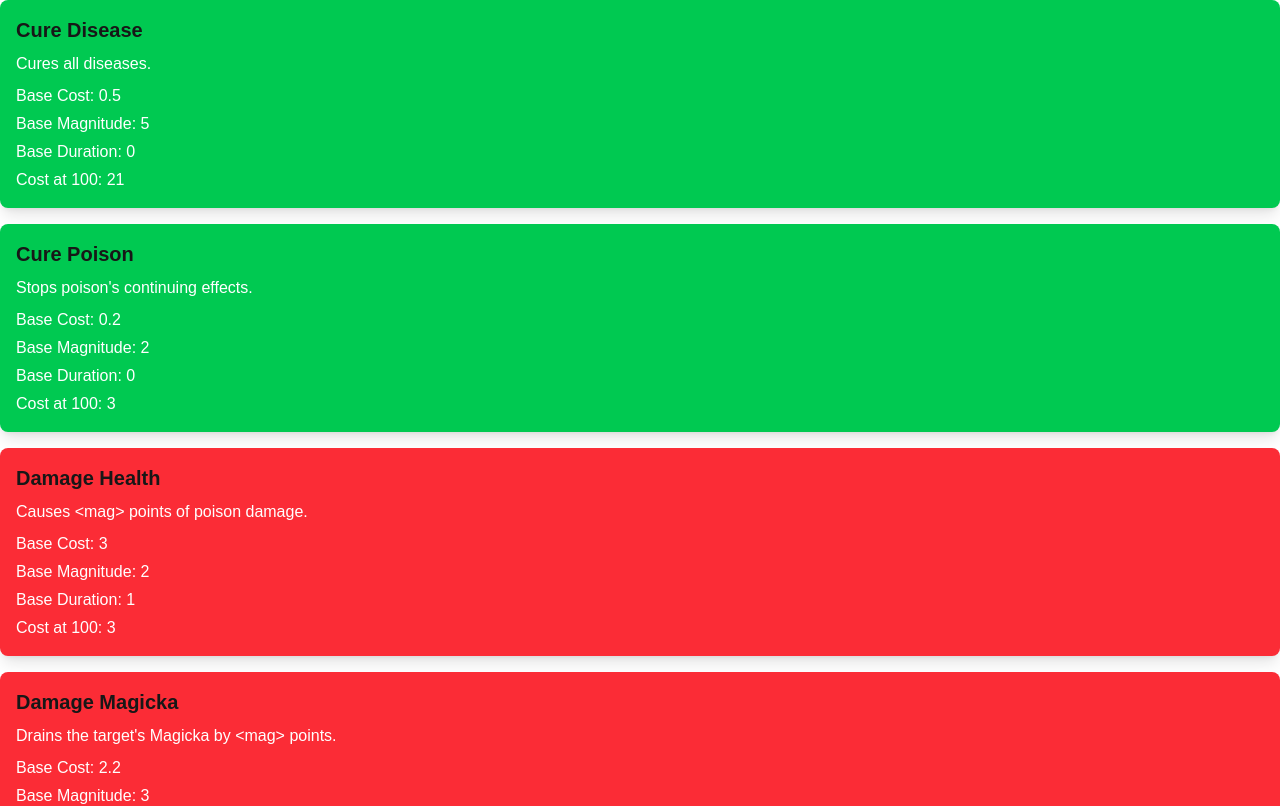
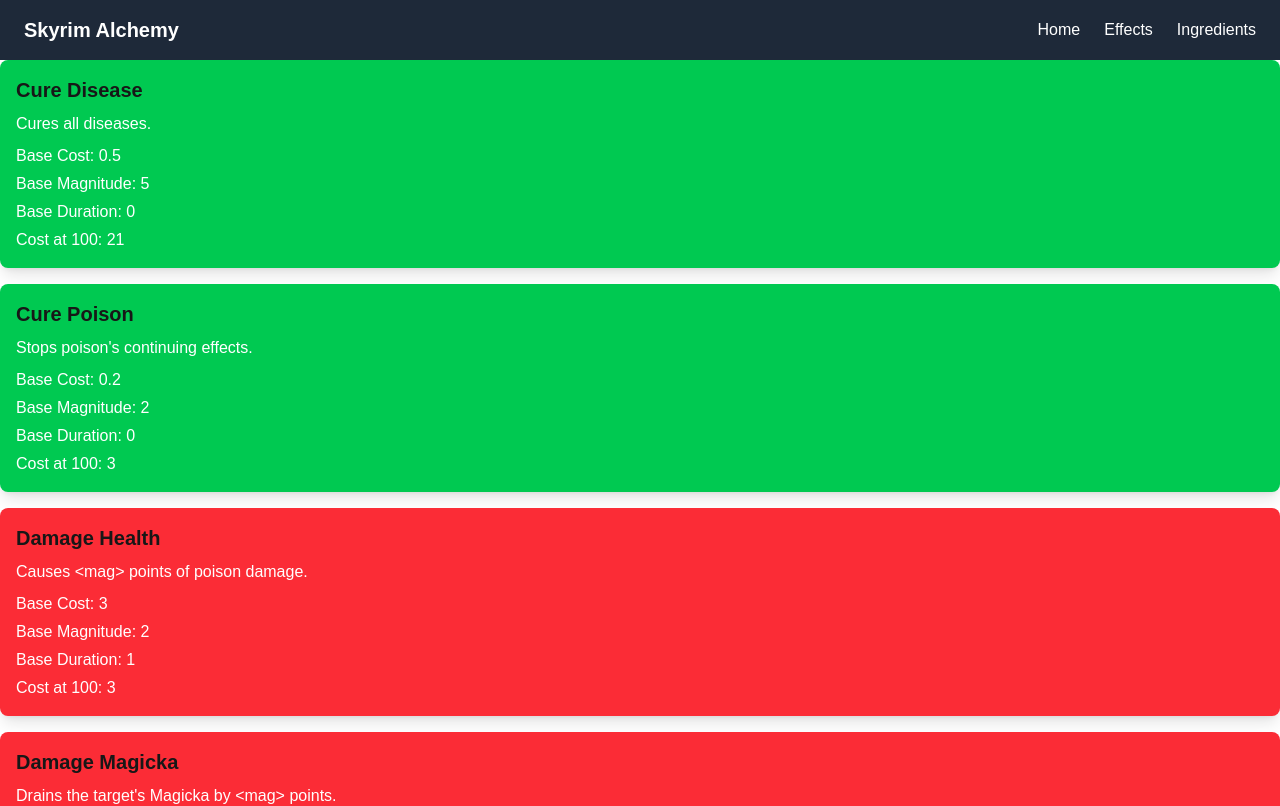
Before and after one commit to Treborace213/skyrim-alchemy, a Next.js app: page /effects in a window 1280 px wide. Shown: the top 806 px of the page. Built offline with nearby package versions, Linux system fonts and the light colour scheme.

Commit message:
Added a navbar.

```diff
--- a/src/app/layout.tsx
+++ b/src/app/layout.tsx
@@ -1,6 +1,7 @@
 import type { Metadata } from "next";
 import { Geist, Geist_Mono } from "next/font/google";
 import "./globals.css";
+import NavBar from "../components/Navbar";
 
 const geistSans = Geist({
   variable: "--font-geist-sans",
@@ -31,7 +32,10 @@
       <body
         className={`${geistSans.variable} ${geistMono.variable} antialiased`}
       >
-        {children}
+        <NavBar />
+        <main>
+          {children}
+        </main>
       </body>
     </html>
   );
--- /dev/null
+++ b/src/components/Navbar.tsx
@@ -0,0 +1,22 @@
+import Link from 'next/link';
+
+const NavBar: React.FC = () => {
+  return (
+    <nav className="bg-gray-800 text-white px-6 py-4 flex justify-between items-center">
+      <div className="text-xl font-bold">Skyrim Alchemy</div>
+      <ul className="flex space-x-6">
+        <li>
+          <Link href="/" className="hover:text-gray-300 transition-colors">Home</Link>
+        </li>
+        <li>
+          <Link href="/effects" className="hover:text-gray-300 transition-colors">Effects</Link>
+        </li>
+        <li>
+          <Link href="/ingredients" className="hover:text-gray-300 transition-colors">Ingredients</Link>
+        </li>
+      </ul>
+    </nav>
+  );
+};
+
+export default NavBar;
```
